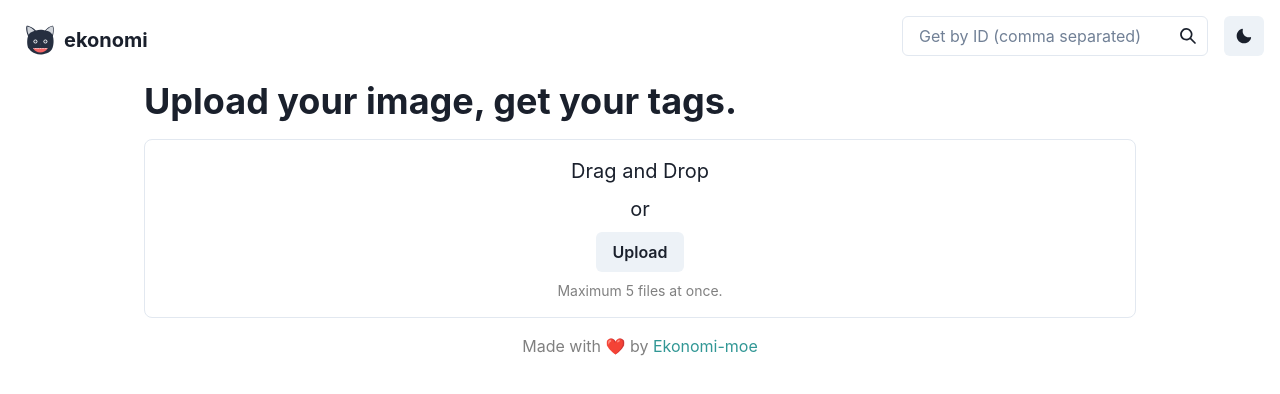
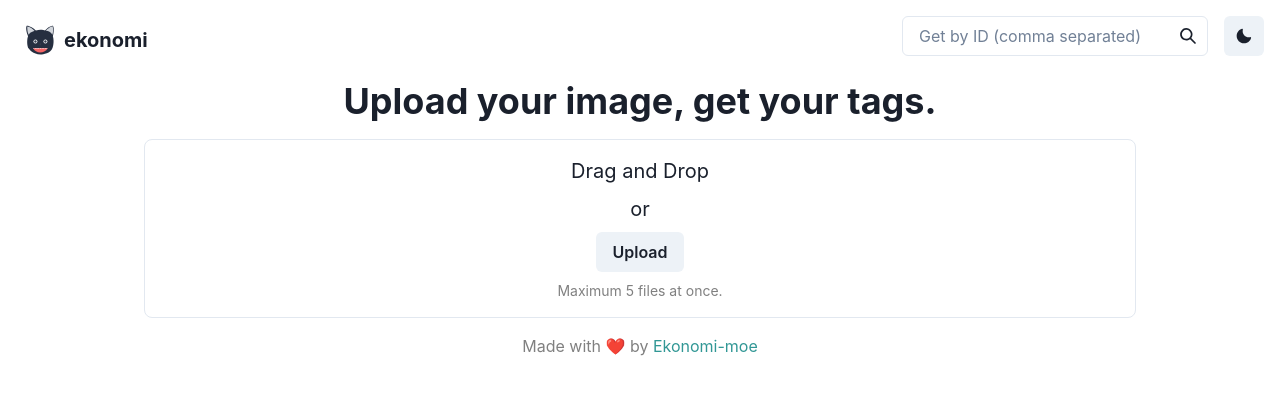
Before and after one commit to Ekonomi-moe/ekonomi-frontend, a Next.js app: page / in a window 1280 px wide. Shown: the top 394 px of the page. Built offline with nearby package versions, Linux system fonts and the light colour scheme.

Commit message:
💄 fix: kay wide drag and drop is good but the heading is not centered

```diff
--- a/pages/index.tsx
+++ b/pages/index.tsx
@@ -86,9 +86,10 @@ const Index = ({ isDev }: { isDev: boolean }) => {
     <>
       <NavBar />
       <main onDragEnter={onDrag}>
+        {loading ? (
           <Center>
-          {loading ? (
             <Loading />
+          </Center>
         ) : (
           <Container maxW='container.lg'>
             {error ? (
@@ -96,9 +97,11 @@ const Index = ({ isDev }: { isDev: boolean }) => {
                 {error.toString() ?? 'Unknown error. Please try again later.'}
               </ErrorAlert>
             ) : null}
+            <Center>
               <Heading size='xl' pb='4'>
                 Upload your image, get your tags.
               </Heading>
+            </Center>
             <VStack
               borderWidth='1px'
               borderRadius='lg'
@@ -142,7 +145,6 @@ const Index = ({ isDev }: { isDev: boolean }) => {
             </VStack>
           </Container>
         )}
-        </Center>
       </main>
       <Footer />
     </>
```
Lines whose indentation alone changed are shown as unchanged.
